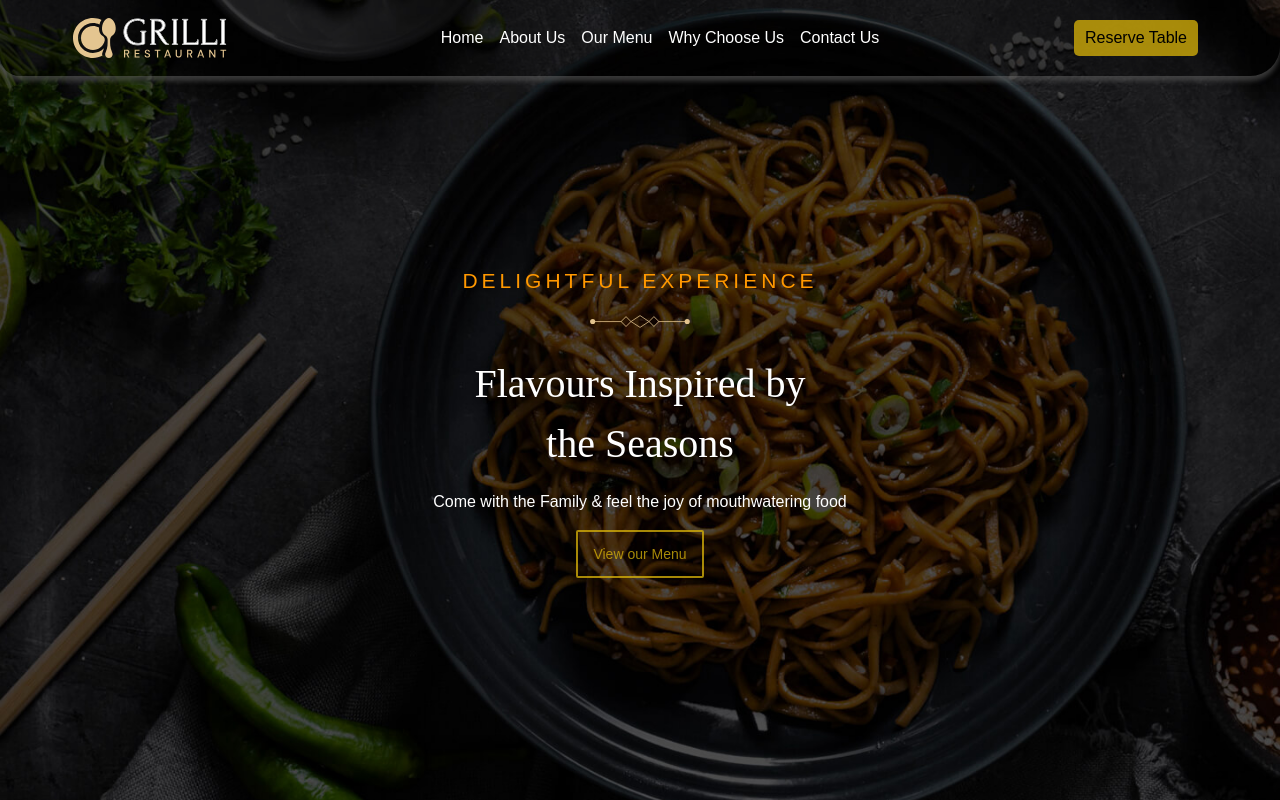
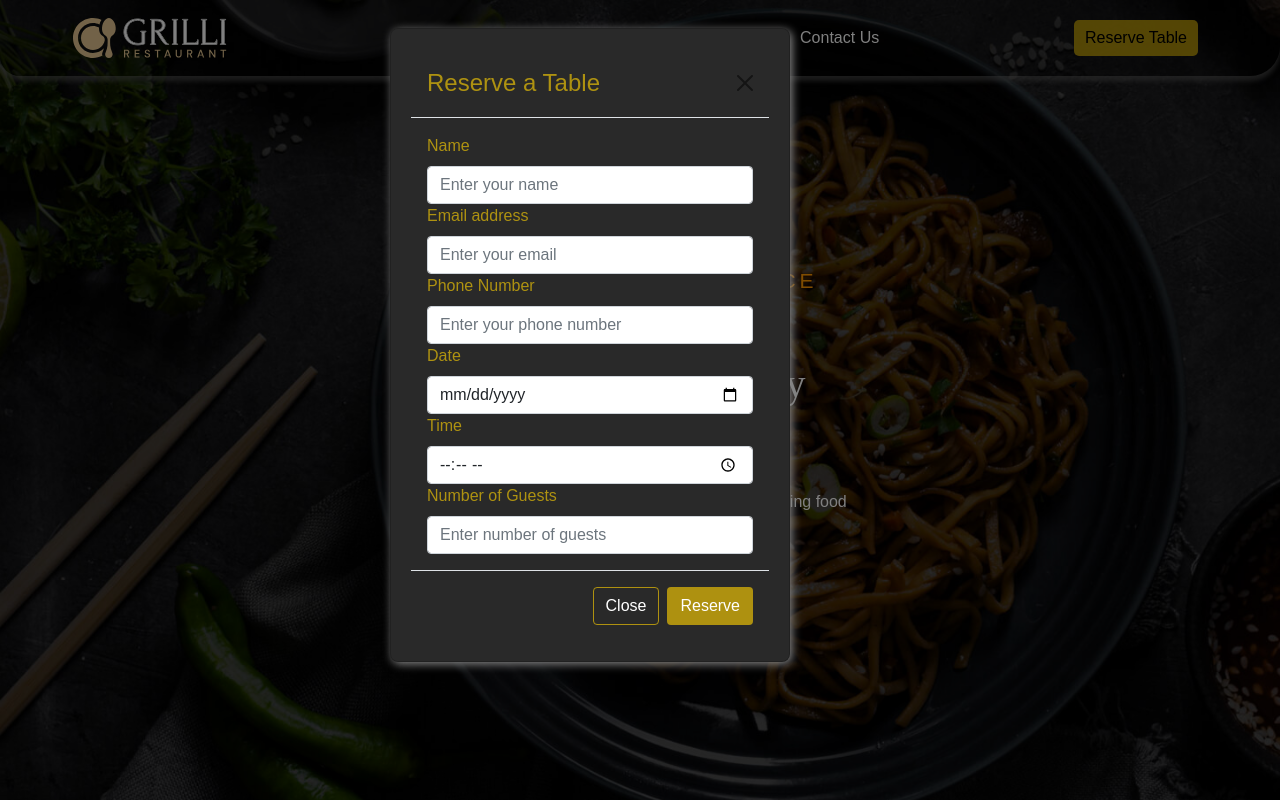
Before and after one commit to suleman37/grill-resturent, a React (Create React App) app: page / in a window 1280 px wide. Both pictures are taken after a click on the button "Reserve Table". Shown: the top 800 px of the page. Built offline with nearby package versions, Linux system fonts and the light colour scheme.

Commit message:
Update modals

```diff
--- a/package.json
+++ b/package.json
@@ -21,6 +21,7 @@
     "react-scripts": "5.0.1",
     "react-slick": "^0.30.2",
     "react-spinners": "^0.14.1",
+    "react-toastify": "^10.0.6",
     "slick-carousel": "^1.8.1",
     "start": "^5.1.0",
     "swiper": "^11.1.14",
--- a/src/Components/Navbar/Navbar.jsx
+++ b/src/Components/Navbar/Navbar.jsx
@@ -2,11 +2,17 @@ import React, { useEffect, useState } from "react";
 import Container from "react-bootstrap/Container";
 import Nav from "react-bootstrap/Nav";
 import Navbar from "react-bootstrap/Navbar";
+import Modal from "react-bootstrap/Modal";
+import Button from "react-bootstrap/Button";
+import Form from "react-bootstrap/Form";
 import Logo from "../../images/logo.svg";
 import "./Navbar.css";
+import { ToastContainer, toast } from "react-toastify";
+import "react-toastify/dist/ReactToastify.css";
 
 function CollapsibleExample() {
   const [scrolled, setScrolled] = useState(false);
+  const [showModal, setShowModal] = useState(false);
 
   useEffect(() => {
     const handleScroll = () => {
@@ -16,6 +22,15 @@ function CollapsibleExample() {
     window.addEventListener("scroll", handleScroll);
     return () => window.removeEventListener("scroll", handleScroll);
   }, []);
+
+  const handleShowModal = () => setShowModal(true);
+  const handleCloseModal = () => setShowModal(false);
+
+  const handleFormSubmit = (event) => {
+    event.preventDefault();
+    toast.success("Reservation submitted successfully!");
+    handleCloseModal();
+  };
 
   return (
     <>
@@ -51,14 +66,14 @@ function CollapsibleExample() {
             <Nav>
               <button
                 style={{
-                  background: " rgba(214, 177, 10, 0.774)",
+                  background: "rgba(214, 177, 10, 0.774)",
                   border: "1px solid transparent",
                   color: "black",
                   cursor:"pointer",
                   padding:"5px 10px",
                   borderRadius:"5px"
                 }}
-                href="#action"
+                onClick={handleShowModal}
               >
                 Reserve Table
               </button>
@@ -66,6 +81,50 @@ function CollapsibleExample() {
           </Navbar.Collapse>
         </Container>
       </Navbar>
+
+      {/* Modal */}
+      <Modal show={showModal} onHide={handleCloseModal}>
+        <Modal.Header closeButton style={{color:"rgba(214, 177, 10, 0.774)"}}>
+          <Modal.Title style={{color:"rgba(214, 177, 10, 0.774)"}}>Reserve a Table</Modal.Title>
+        </Modal.Header>
+        <Modal.Body>
+          <Form >
+            <Form.Group controlId="formName">
+              <Form.Label style={{ textAlign: "start",display:"flex", color: "rgba(214, 177, 10, 0.774)" }}>Name</Form.Label>
+              <Form.Control type="text" placeholder="Enter your name" />
+            </Form.Group>
+            <Form.Group controlId="formEmail">
+              <Form.Label style={{ textAlign: "start",display:"flex", color: "rgba(214, 177, 10, 0.774)" }}>Email address</Form.Label>
+              <Form.Control type="email" placeholder="Enter your email" />
+            </Form.Group>
+            <Form.Group controlId="formPhone">
+              <Form.Label style={{ textAlign: "start",display:"flex", color: "rgba(214, 177, 10, 0.774)" }}>Phone Number</Form.Label>
+              <Form.Control type="tel" placeholder="Enter your phone number" />
+            </Form.Group>
+            <Form.Group controlId="formDate">
+              <Form.Label style={{ textAlign: "start", display:"flex",color: "rgba(214, 177, 10, 0.774)" }}>Date</Form.Label>
+              <Form.Control type="date" />
+            </Form.Group>
+            <Form.Group controlId="formTime">
+              <Form.Label style={{ textAlign: "start",display:"flex", color: "rgba(214, 177, 10, 0.774)" }}>Time</Form.Label>
+              <Form.Control type="time" />
+            </Form.Group>
+            <Form.Group controlId="formGuests">
+              <Form.Label style={{ textAlign: "end", display:"flex",color: "rgba(214, 177, 10, 0.774)" }}>Number of Guests</Form.Label>
+              <Form.Control type="number" min="1" placeholder="Enter number of guests" />
+            </Form.Group>
+          </Form>
+        </Modal.Body>
+        <Modal.Footer>
+          <Button variant="secondary" onClick={handleCloseModal} style={{background:"transparent", border: "1px solid rgba(214, 177, 10, 0.774)"}}>
+            Close
+          </Button>
+          <Button variant="primary" onClick={handleFormSubmit} style={{ background: "rgba(214, 177, 10, 0.774)" , border: "1px solid transparent" }}>
+            Reserve
+          </Button>
+        </Modal.Footer>
+      </Modal>
+      <ToastContainer />
     </>
   );
 }
--- a/src/Components/Special/special.jsx
+++ b/src/Components/Special/special.jsx
@@ -2,6 +2,8 @@ import React, { useState } from "react";
 import "./special.css";
 import pic from "../../images/special-dish-banner.jpg";
 import Seperator from "../../images/separator.svg";
+import Modal from "react-bootstrap/Modal";
+import Button from "react-bootstrap/Button";
 
 const Special = () => {
   const [isModalOpen, setModalOpen] = useState(false);
@@ -48,24 +50,31 @@ const Special = () => {
         </div>
       </div>
 
-      {isModalOpen && (
-        <div className="modal-overlay" onClick={closeModal}>
-          <div className="modal-content" onClick={(e) => e.stopPropagation()}>
-            <h2>
-              <b>Lobster Tortellini</b>
-            </h2>
-            <p>
-              Lobster Tortellini features tender pasta filled with fresh lobster
-              meat, complemented by a rich, creamy sauce. This luxurious dish is
-              a celebration of coastal flavors, often enjoyed at special
-              occasions for its elegance and depth of taste.
-            </p>
-            <button onClick={closeModal} id="btn2">
-              Close
-            </button>
-          </div>
-        </div>
-      )}
+      <Modal show={isModalOpen} onHide={closeModal}>
+        <Modal.Header closeButton>
+          <Modal.Title style={{color : "rgba(214, 177, 10, 0.774)"}}>Lobster Tortellini</Modal.Title>
+        </Modal.Header>
+        <Modal.Body style={{ textAlign: "start" }}>
+          Lobster Tortellini features tender pasta filled with fresh lobster
+          meat, complemented by a rich, creamy sauce. This luxurious dish is a
+          celebration of coastal flavors, often enjoyed at special occasions for
+          its elegance and depth of taste.
+        </Modal.Body>
+        <Modal.Footer>
+          <Button
+            onClick={closeModal}
+            style={{
+              backgroundColor: "transparent",
+              color: "rgba(214, 177, 10, 0.774)",
+              border: "1px solid rgba(214, 177, 10, 0.774)",
+              outline: "none",
+              boxShadow: "none"
+            }}
+          >
+            Close
+          </Button>
+        </Modal.Footer>
+      </Modal>
     </>
   );
 };
```
Also changed, not shown: 1 other file (tests, documents, lock files or other folders).
